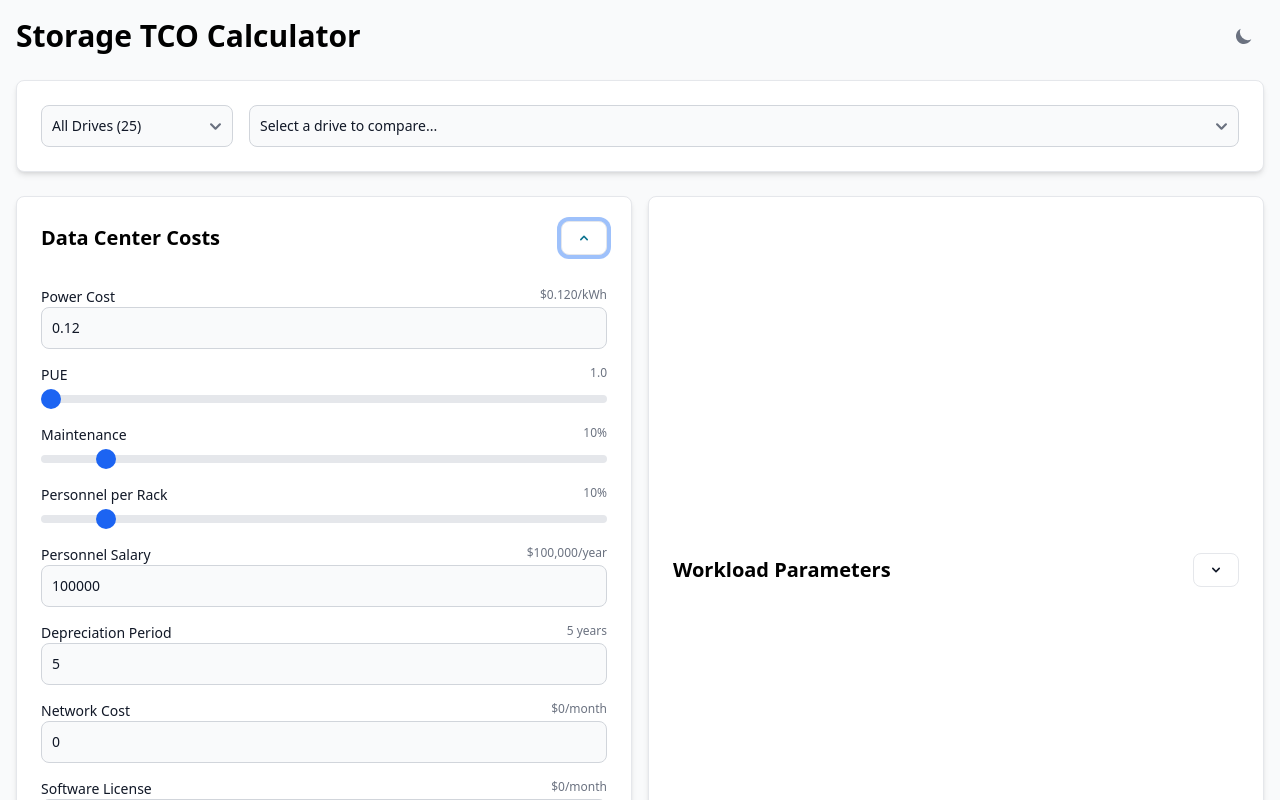
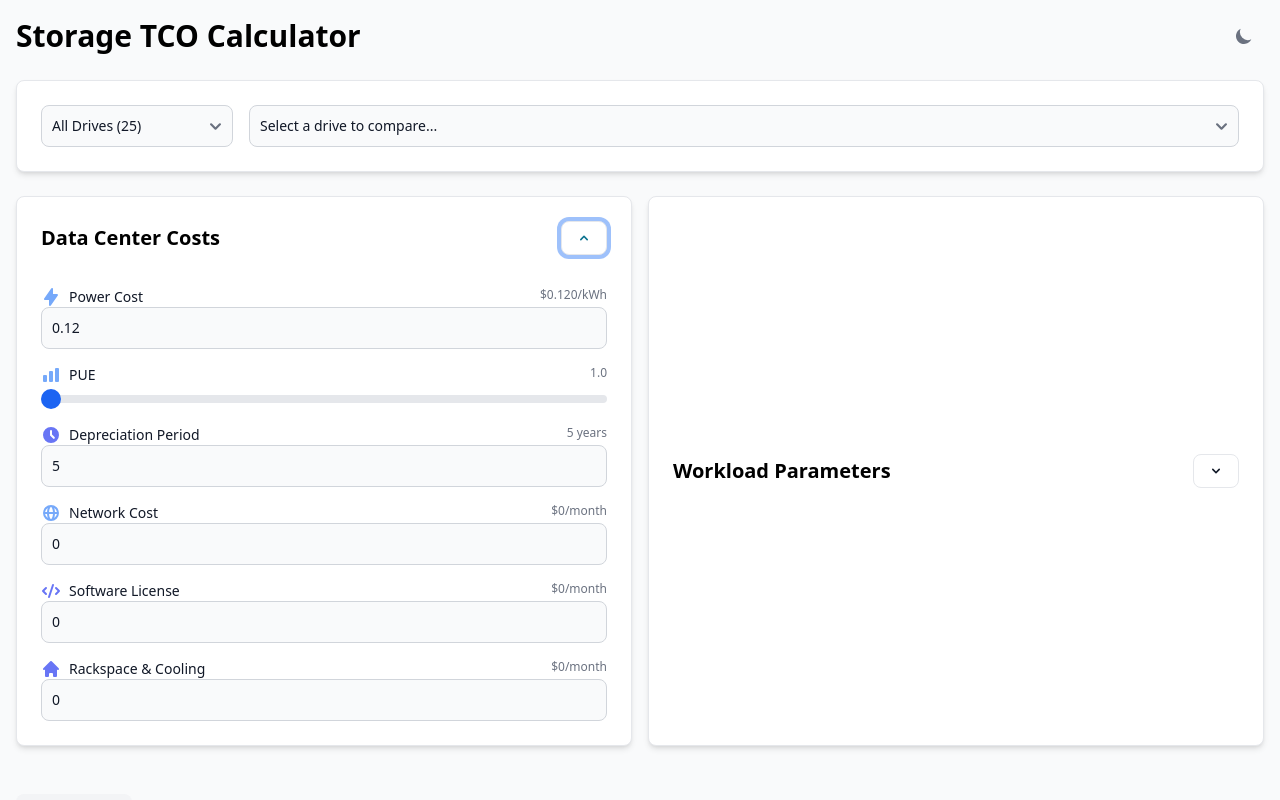
Before and after one commit to jmhands/storage_tco_calc, a React (Vite) app: page / in a window 1280 px wide. Both pictures are taken after a click on the button 584 px from the left and 238 px from the top of the page. Shown: the top 800 px of the page. Built offline with nearby package versions, Linux system fonts and the light colour scheme.

Commit message:
Enhance DataCenterCostsSection and PerformanceTab components with improved UI elements and updated color schemes. Refactor TCO calculation logic to include replacement costs and remove unused personnel-related fields. Clean up code formatting across multiple files for better readability.

```diff
--- a/src/App.tsx
+++ b/src/App.tsx
@@ -36,6 +36,7 @@ const chartOptions = {
     width: 2,
     colors: ['transparent']
   },
+  colors: ['#3F83F8', '#C27803'], // blue-500, orange-600
   xaxis: {
     labels: {
       style: {
--- a/src/components/DataCenterCostsSection.tsx
+++ b/src/components/DataCenterCostsSection.tsx
@@ -1,6 +1,15 @@
 import { useState } from 'react';
 import { Card, Label, TextInput, Button, RangeSlider } from 'flowbite-react';
-import { HiChevronDown, HiChevronUp } from 'react-icons/hi';
+import {
+  HiChevronDown,
+  HiChevronUp,
+  HiLightningBolt,
+  HiChartBar,
+  HiClock,
+  HiGlobeAlt,
+  HiCode,
+  HiHome
+} from 'react-icons/hi';
 import { FixedCosts } from '../types/tco';
 
 interface DataCenterCostsSectionProps {
@@ -31,7 +40,10 @@ export function DataCenterCostsSection({ fixedCosts, setFixedCosts }: DataCenter
         <div className="mt-4 space-y-4">
           <div>
             <Label htmlFor="power-cost" className="flex justify-between">
-              <span>Power Cost</span>
+              <span className="flex items-center gap-2">
+                <HiLightningBolt className="h-5 w-5 text-blue-400" />
+                Power Cost
+              </span>
               <span className="text-xs text-gray-500 dark:text-gray-400">${fixedCosts.powerCostPerKWh.toFixed(3)}/kWh</span>
             </Label>
             <TextInput
@@ -45,7 +57,10 @@ export function DataCenterCostsSection({ fixedCosts, setFixedCosts }: DataCenter
 
           <div>
             <Label htmlFor="pue" className="flex justify-between">
-              <span>PUE</span>
+              <span className="flex items-center gap-2">
+                <HiChartBar className="h-5 w-5 text-blue-400" />
+                PUE
+              </span>
               <span className="text-xs text-gray-500 dark:text-gray-400">{fixedCosts.pue.toFixed(1)}</span>
             </Label>
             <RangeSlider
@@ -59,52 +74,11 @@ export function DataCenterCostsSection({ fixedCosts, setFixedCosts }: DataCenter
           </div>
 
           <div>
-            <Label htmlFor="maintenance" className="flex justify-between">
-              <span>Maintenance</span>
-              <span className="text-xs text-gray-500 dark:text-gray-400">{(fixedCosts.maintenancePercentage * 100).toFixed(0)}%</span>
-            </Label>
-            <RangeSlider
-              id="maintenance"
-              min={0}
-              max={100}
-              step={1}
-              value={fixedCosts.maintenancePercentage * 100}
-              onChange={(e) => handleUpdate({ maintenancePercentage: Number(e.target.value) / 100 })}
-            />
-          </div>
-
-          <div>
-            <Label htmlFor="personnel-per-rack" className="flex justify-between">
-              <span>Personnel per Rack</span>
-              <span className="text-xs text-gray-500 dark:text-gray-400">{(fixedCosts.personnelPerRack * 100).toFixed(0)}%</span>
-            </Label>
-            <RangeSlider
-              id="personnel-per-rack"
-              min={0}
-              max={100}
-              step={1}
-              value={fixedCosts.personnelPerRack * 100}
-              onChange={(e) => handleUpdate({ personnelPerRack: Number(e.target.value) / 100 })}
-            />
-          </div>
-
-          <div>
-            <Label htmlFor="personnel-salary" className="flex justify-between">
-              <span>Personnel Salary</span>
-              <span className="text-xs text-gray-500 dark:text-gray-400">${fixedCosts.personnelSalary.toLocaleString()}/year</span>
-            </Label>
-            <TextInput
-              id="personnel-salary"
-              type="number"
-              step="1000"
-              value={fixedCosts.personnelSalary}
-              onChange={(e) => handleUpdate({ personnelSalary: Number(e.target.value) })}
-            />
-          </div>
-
-          <div>
             <Label htmlFor="depreciation" className="flex justify-between">
-              <span>Depreciation Period</span>
+              <span className="flex items-center gap-2">
+                <HiClock className="h-5 w-5 text-indigo-500" />
+                Depreciation Period
+              </span>
               <span className="text-xs text-gray-500 dark:text-gray-400">{fixedCosts.depreciationYears} years</span>
             </Label>
             <TextInput
@@ -118,7 +92,10 @@ export function DataCenterCostsSection({ fixedCosts, setFixedCosts }: DataCenter
 
           <div>
             <Label htmlFor="network-cost" className="flex justify-between">
-              <span>Network Cost</span>
+              <span className="flex items-center gap-2">
+                <HiGlobeAlt className="h-5 w-5 text-blue-400" />
+                Network Cost
+              </span>
               <span className="text-xs text-gray-500 dark:text-gray-400">${fixedCosts.networkCostPerMonth}/month</span>
             </Label>
             <TextInput
@@ -132,7 +109,10 @@ export function DataCenterCostsSection({ fixedCosts, setFixedCosts }: DataCenter
 
           <div>
             <Label htmlFor="software-license" className="flex justify-between">
-              <span>Software License</span>
+              <span className="flex items-center gap-2">
+                <HiCode className="h-5 w-5 text-indigo-500" />
+                Software License
+              </span>
               <span className="text-xs text-gray-500 dark:text-gray-400">${fixedCosts.softwareLicenseCostPerMonth}/month</span>
             </Label>
             <TextInput
@@ -146,7 +126,10 @@ export function DataCenterCostsSection({ fixedCosts, setFixedCosts }: DataCenter
 
           <div>
             <Label htmlFor="rackspace-cooling" className="flex justify-between">
-              <span>Rackspace & Cooling</span>
+              <span className="flex items-center gap-2">
+                <HiHome className="h-5 w-5 text-indigo-500" />
+                Rackspace & Cooling
+              </span>
               <span className="text-xs text-gray-500 dark:text-gray-400">${fixedCosts.rackspaceAndCoolingPerMonth}/month</span>
             </Label>
             <TextInput
--- a/src/components/PerformanceTab.tsx
+++ b/src/components/PerformanceTab.tsx
@@ -21,7 +21,7 @@ export function PerformanceTab({ selectedDrives, isDarkMode }: PerformanceTabPro
       mode: isDarkMode ? 'dark' : 'light',
       palette: 'palette1'
     },
-    colors: ['#1A56DB', '#7E3AF2'],
+    colors: ['#3F83F8', '#6875F5'],
     plotOptions: {
       bar: {
         horizontal: false,
--- a/src/types/tco.ts
+++ b/src/types/tco.ts
@@ -43,8 +43,6 @@ export interface FixedCosts {
   powerCostPerKWh: number;
   pue: number;
   maintenancePercentage: number;
-  personnelPerRack: number;
-  personnelSalary: number;
   depreciationYears: number;
   networkCostPerMonth: number;
   softwareLicenseCostPerMonth: number;
@@ -78,7 +76,7 @@ export interface TCOResults {
     powerMaxWatts: number;
     powerCost: number;
     maintenanceCost: number;
-    personnelCost: number;
+    replacementCostPerMonth: number;
     dataCenterCosts: number;
     totalOpex: number;
   };
--- a/src/utils/tcoCalculator.ts
+++ b/src/utils/tcoCalculator.ts
@@ -29,15 +29,17 @@ export function calculateTCO(
   const powerKWh = totalPowerWatts * 24 * 30 / 1000; // Convert to kWh per month
   const powerCost = powerKWh * fixedCosts.powerCostPerKWh * fixedCosts.pue; // Use PUE instead of cooling multiplier
 
-  const maintenanceCost = totalCapex * fixedCosts.maintenancePercentage / 12;
-  const personnelCost = fixedCosts.personnelSalary * fixedCosts.personnelPerRack / 12;
+  // Calculate drive failures and replacement costs over the deployment term
+  const drivesPerYear = drivesPerRack * (drive.afr / 100); // Convert AFR percentage to decimal
+  const totalDrivesOverTerm = drivesPerYear * fixedCosts.depreciationYears;
+  const replacementCostPerMonth = (totalDrivesOverTerm * 100) / (fixedCosts.depreciationYears * 12); // $100 per drive replacement
 
   // Add new data center costs
   const dataCenterCosts = fixedCosts.networkCostPerMonth +
     fixedCosts.softwareLicenseCostPerMonth +
     fixedCosts.rackspaceAndCoolingPerMonth;
 
-  const totalOpex = powerCost + maintenanceCost + personnelCost + dataCenterCosts;
+  const totalOpex = powerCost + replacementCostPerMonth + dataCenterCosts;
 
   // Calculate capacity
   const rawCapacityPerDrive = drive.capacityTB;
@@ -64,8 +66,7 @@ export function calculateTCO(
     opexResults: {
       powerMaxWatts: totalPowerWatts,
       powerCost,
-      maintenanceCost,
-      personnelCost,
+      replacementCostPerMonth,
       dataCenterCosts,
       totalOpex
     },
```
Also changed, not shown: src/components/RackConfigurationsTab.tsx (line endings or trailing spaces).
